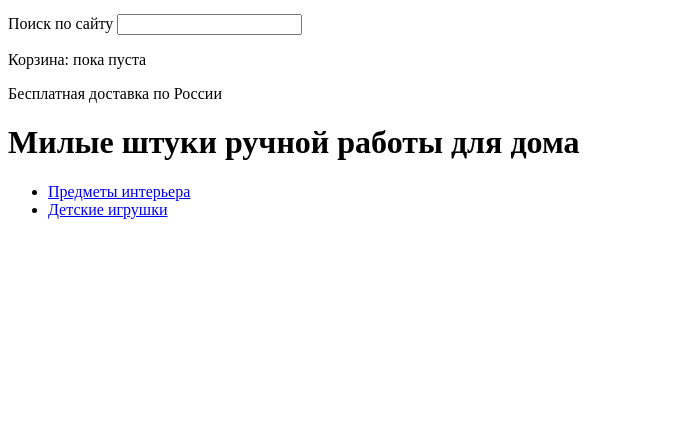
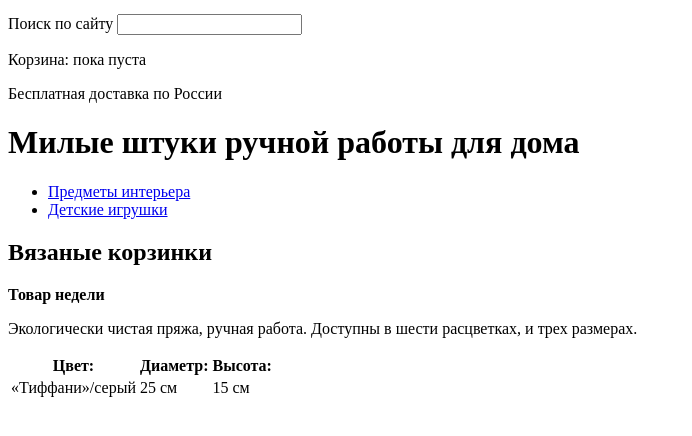
Before and after one commit to Yura-by/mishka, a website: page source/index.html in a window 1280 px wide. Shown: the part 216-652 px from the top of the page, without its empty margins (0-692 px from the left). Drawn offline with Linux system fonts and the light colour scheme.

Commit message:
Разметка товара начало

```diff
--- a/source/index.html
+++ b/source/index.html
@@ -45,5 +45,27 @@
       </ul>
     </header>
 
+    <main class="page-main">
+      <section class="product">
+        <h2 class="product__title">Вязаные корзинки</h2>
+        <b class="product__lid">Товар недели</b>
+        <p class="product__description">
+          Экологически чистая пряжа, ручная работа. Доступны в шести расцветках, и трех размерах.
+        </p>
+        <table class="product__table">
+          <tr class="product__row">
+            <th class="product__data">Цвет:</th>
+            <th class="product__data">Диаметр:</th>
+            <th class="product__data">Высота:</th>
+          </tr>
+          <tr class="product__row">
+            <td class="product__data">«Тиффани»/серый</td>
+            <td class="product__data">25 см</td>
+            <td class="product__data">15 см</td>
+          </tr>
+        </table>
+      </section>
+    </main>
+
   </body>
 </html>
```
Also changed, not shown: source/img/hero-mobile.jpg (added), source/img/triple-set-mobile.jpg (added).
